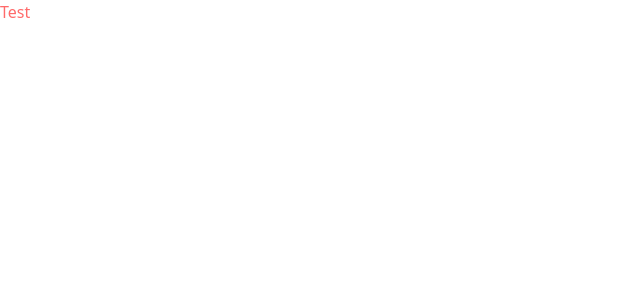
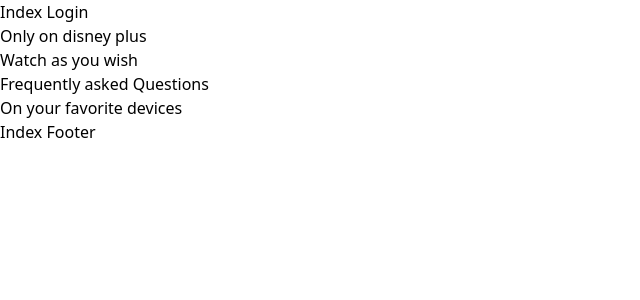
Before and after one commit to okanay/disneyplus, a Next.js app: page / in a window 1280 px wide. Shown: the top 300 px of the page, without its empty margins (0-640 px from the left). Built offline with nearby package versions, Linux system fonts and the light colour scheme.

Commit message:
Index Sections Initial

```diff
--- /dev/null
+++ b/components/Sections/Index-Section-Components/FrequentlyAskedQuestions.js
@@ -0,0 +1,8 @@
+export const FrequentlyAskedQuestions = () => {
+
+    return <section id={"frequently-asked-questions"}>
+        <p>
+            Frequently asked Questions
+        </p>
+    </section>
+}
--- /dev/null
+++ b/components/Sections/Index-Section-Components/IndexFooter.js
@@ -0,0 +1,8 @@
+export const IndexFooter = () => {
+
+    return <section id={"index-footer"}>
+        <p>
+            Index Footer
+        </p>
+    </section>
+}
--- /dev/null
+++ b/components/Sections/Index-Section-Components/IndexLogin.js
@@ -0,0 +1,7 @@
+export const IndexLogin = () => {
+    return <section id={"index-login"}>
+        <p>
+            Index Login
+        </p>
+    </section>
+}
--- /dev/null
+++ b/components/Sections/Index-Section-Components/OnYourFavoriteDevices.js
@@ -0,0 +1,8 @@
+export const OnYourFavoriteDevices = () => {
+
+    return <section id={"on-your-favorite-devices"}>
+        <p>
+            On your favorite devices
+        </p>
+    </section>
+}
--- /dev/null
+++ b/components/Sections/Index-Section-Components/OnlyOnDisneyPlus.js
@@ -0,0 +1,8 @@
+export const OnlyOnDisneyPlus = () => {
+
+    return <section id={"only-on-disney-plus"}>
+        <p>
+            Only on disney plus
+        </p>
+    </section>
+}
--- /dev/null
+++ b/components/Sections/Index-Section-Components/WatchAsYouWish.js
@@ -0,0 +1,8 @@
+export const WatchAsYouWish = () => {
+
+    return <section id={"watch-as-you-wish"}>
+        <p>
+            Watch as you wish
+        </p>
+    </section>
+}
--- a/pages/index.js
+++ b/pages/index.js
@@ -1,6 +1,18 @@
+import {IndexLogin} from "../components/Sections/Index-Section-Components/IndexLogin";
+import {OnlyOnDisneyPlus} from "../components/Sections/Index-Section-Components/OnlyOnDisneyPlus";
+import {WatchAsYouWish} from "../components/Sections/Index-Section-Components/WatchAsYouWish";
+import {FrequentlyAskedQuestions} from "../components/Sections/Index-Section-Components/FrequentlyAskedQuestions";
+import {OnYourFavoriteDevices} from "../components/Sections/Index-Section-Components/OnYourFavoriteDevices";
+import {IndexFooter} from "../components/Sections/Index-Section-Components/IndexFooter";
+
 export default function Home() {
-  return (<section>
-        <p className={'text-skin-400'}>Test</p>
-      </section>
-  )
+    return (<>
+            <IndexLogin/>
+            <OnlyOnDisneyPlus/>
+            <WatchAsYouWish/>
+            <FrequentlyAskedQuestions/>
+            <OnYourFavoriteDevices/>
+            <IndexFooter/>
+        </>
+    )
 }
```
